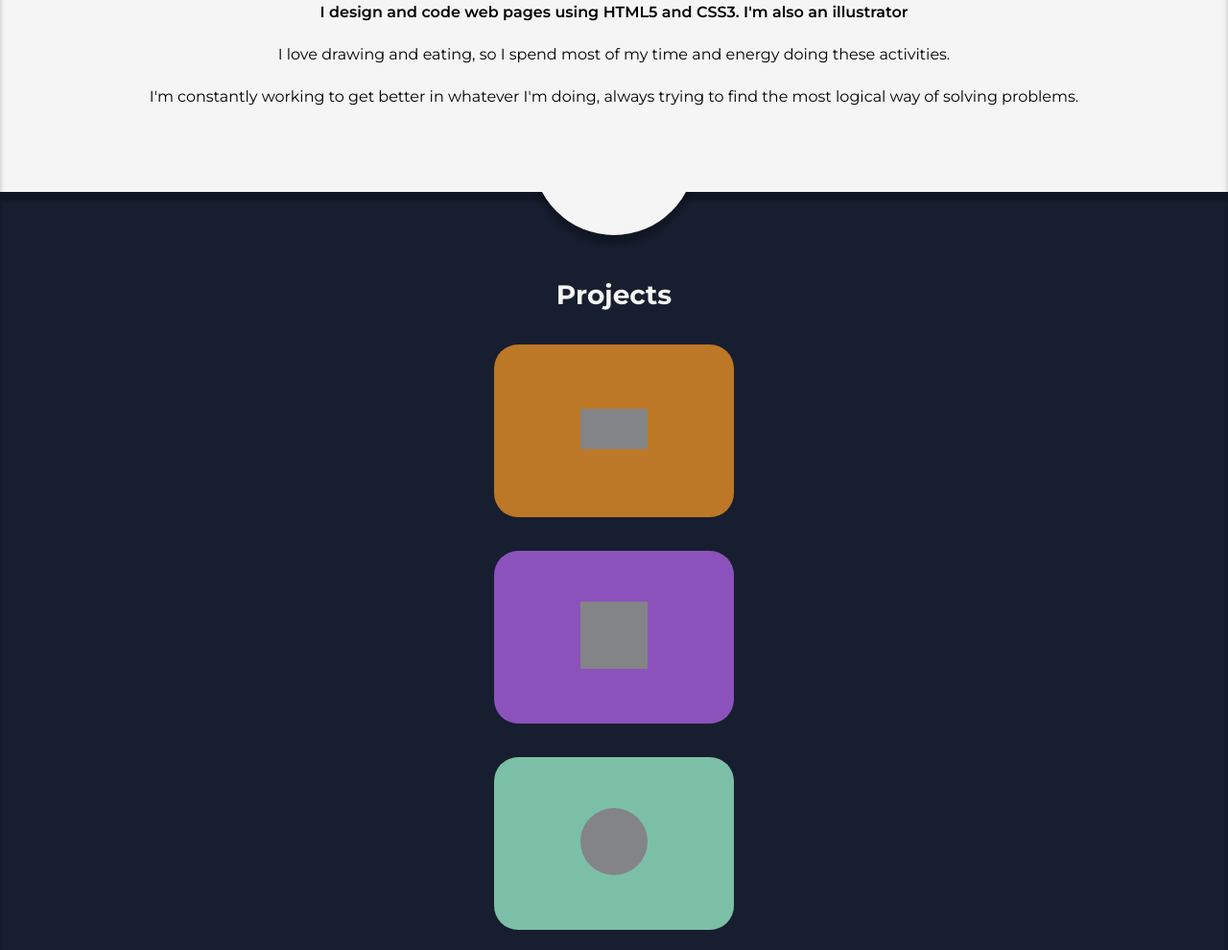
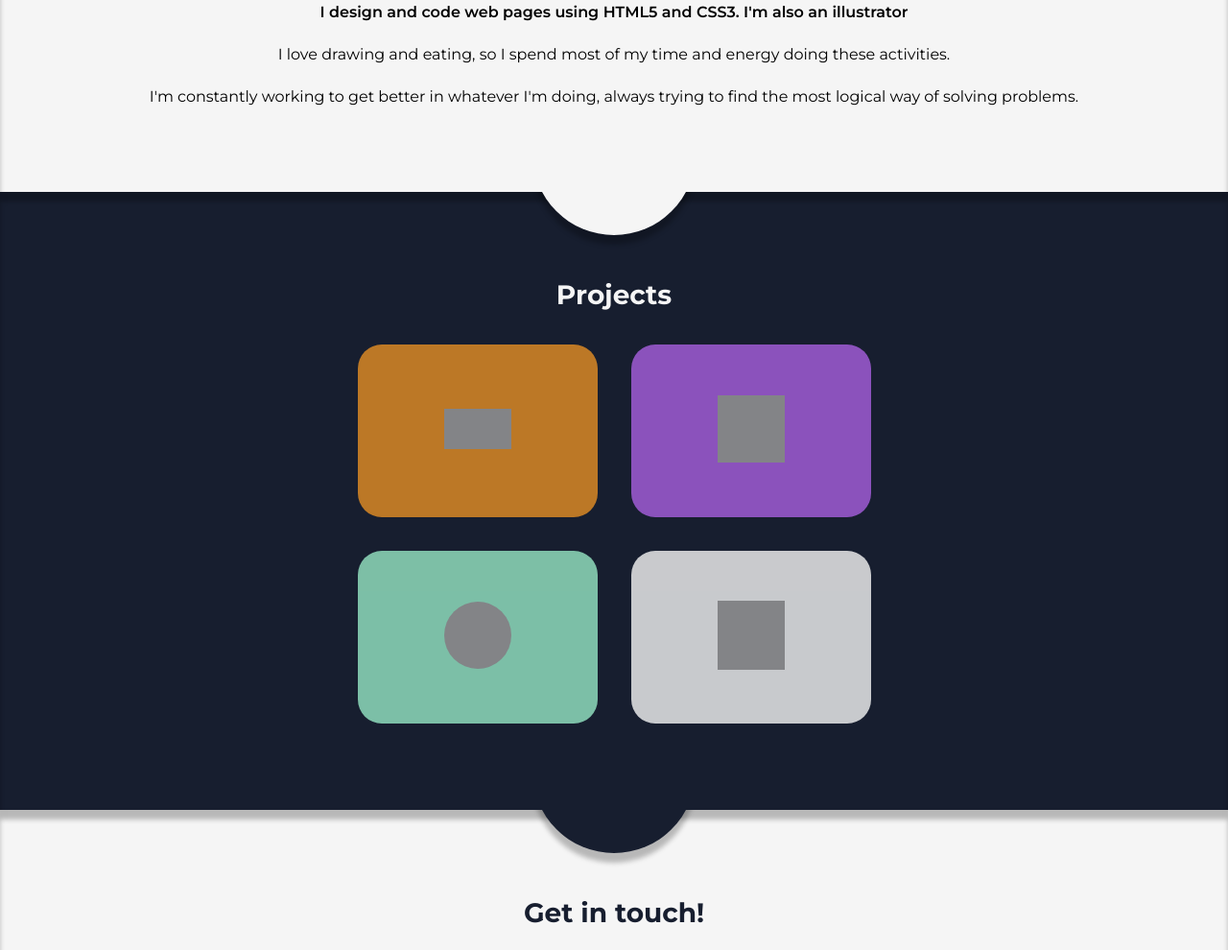
Before and after one commit to joelspi97/portfolio--OUTDATED, a PHP site: page / in a window 1280 px wide. Shown: the part 909-1899 px from the top of the page at 96% size. Run offline with PHP 8.4, Linux system fonts and the light colour scheme; grey boxes are pictures that could not be loaded.

Commit message:
finished contact section, now all that's left is making the whole project fully responsive

```diff
--- a/css/style.scss
+++ b/css/style.scss
@@ -47,7 +47,7 @@ body {
     font-size: 2.8rem;
     font-weight: 700;
 }
-.center-text {
+.center-content {
     text-align: center;
 }
 .section-decoration {
@@ -154,6 +154,7 @@ body {
     &__image-container {
         margin-bottom: 2.5rem;
         img {
+            border-radius: 25rem;
             width: 75%;
         }
     }
@@ -208,14 +209,14 @@ body {
         background-color: $portfolio-white;
     }
 
-    &__container {
+    &__grid-container {
         display: grid;
         grid-template-columns: 1fr;
         padding-top: 3.5rem;
 
         article {
             transition: all 380ms;
-            min-width: 25rem;
+            width: 25rem;
             height: 18rem;
             padding-top: 0.7rem;
             padding-bottom: 1.1rem;
@@ -266,6 +267,7 @@ body {
         .google-clone {
             background-color: $google-clone;
             color: #535358;
+            margin: 0;
             h2 {
                 margin-right: -4.1rem;
                 user-select: none;
@@ -327,9 +329,25 @@ body {
 .contact {
     background-color: $portfolio-white;
     color: $dark-blue;
+    padding-bottom: 4rem;
+
+    h1 {
+        margin-bottom: 2.5rem;
+    }
+
+    &__image-container {
+        width: 100%;
+        margin-bottom: 2.5rem;
+        img {
+            border-radius: 25rem;
+            width: 75%;
+            max-width: 30rem;
+        }
+    }
 
     &__links-container {
         width: 100%;
+        margin-bottom: 6rem;
         display: flex;
         justify-content: space-evenly;
         a {
@@ -361,7 +379,10 @@ body {
 
 /* MEDIA QUERIES */
 
-@media only screen and (min-width: 600px) {
+@media only screen and (min-width: 700px) {
+
+    /* HEADER TABLET */
+
     .header {
         &__nav {
             display: flex;
@@ -390,4 +411,19 @@ body {
             }
         }
     }
+
+
+
+    /* PROJECTS TABLET*/
+
+    .projects {
+
+        &__grid-container {
+            grid-template-columns: 1fr 1fr;
+            grid-column-gap: 3.5rem;
+            .generic-blog {
+                margin: 0;
+            }
+        }
+    }
 }
--- a/index.html
+++ b/index.html
@@ -23,10 +23,10 @@
                 <a href="#contact">Contact</a>
             </div>
         </nav>
-        <div class="header__image-container center-text">
-            <img src="./assets/self-portrait-mobile.png" alt="Joel's caricature self-portrait">
+        <div class="header__image-container center-content">
+            <img src="./assets/self-portrait-mobile.jpg" alt="Joel's caricature self-portrait">
         </div>
-        <div class="header__text-container center-text">
+        <div class="header__text-container center-content">
             <h1 class="section-heading">CSS & HTML, Design and Illustration</h1>
             <p>My goal is to create products that look good both on screen and paper.</p>
         </div>
@@ -35,17 +35,17 @@
     <main>
         <section class="section about-me" id="about-me">
             <div class="section-decoration"></div>
-            <div class="center-text">
+            <div class="center-content">
                 <h1 class="about-me__heading-container section-heading">
                     Hello!
                     <br/>
                     My name is Joel
                 </h1>
             </div>
-            <div class="about-me__image-container center-text">
+            <div class="about-me__image-container center-content">
                 <img src="./assets/full-body-small.png" alt="Joel's caricature full-body drawing">
             </div>
-            <div class="about-me__text-container center-text">
+            <div class="about-me__text-container center-content">
                 <p>I design and code web pages using HTML5 and CSS3. I'm also an illustrator</p>
                 <p>I love drawing and eating, so I spend most of my time and energy doing these activities.</p>
                 <p>I'm constantly working to get better in whatever I'm doing, always trying to find the most logical way of solving problems.</p>
@@ -54,7 +54,7 @@
         <section class="section projects" id="projects">
             <div class="section-decoration"></div>
             <h1 class="section-heading">Projects</h1>
-            <div class="projects__container center-text">
+            <div class="projects__grid-container center-content">
                 <article class="batata-bit">
                     <h2>Batata Bit</h2>
                     <span class="batata-icon"></span>
@@ -82,8 +82,8 @@
     <footer class="contact section" id="contact">
         <div class="section-decoration"></div>
         <h1 class="section-heading">Get in touch!</h1>
-        <div>
-            <img src="" alt=""/>
+        <div class="contact__image-container center-content">
+            <img src="./assets/profile-picture.jpg" alt="Joel's profile picture"/>
         </div>
         <div class="contact__links-container">
             <a href="https://www.linkedin.com/in/joel-spinelli-497a1418b/" target="_blank">
```
Also changed, not shown: css/style.css, 1 other file.
